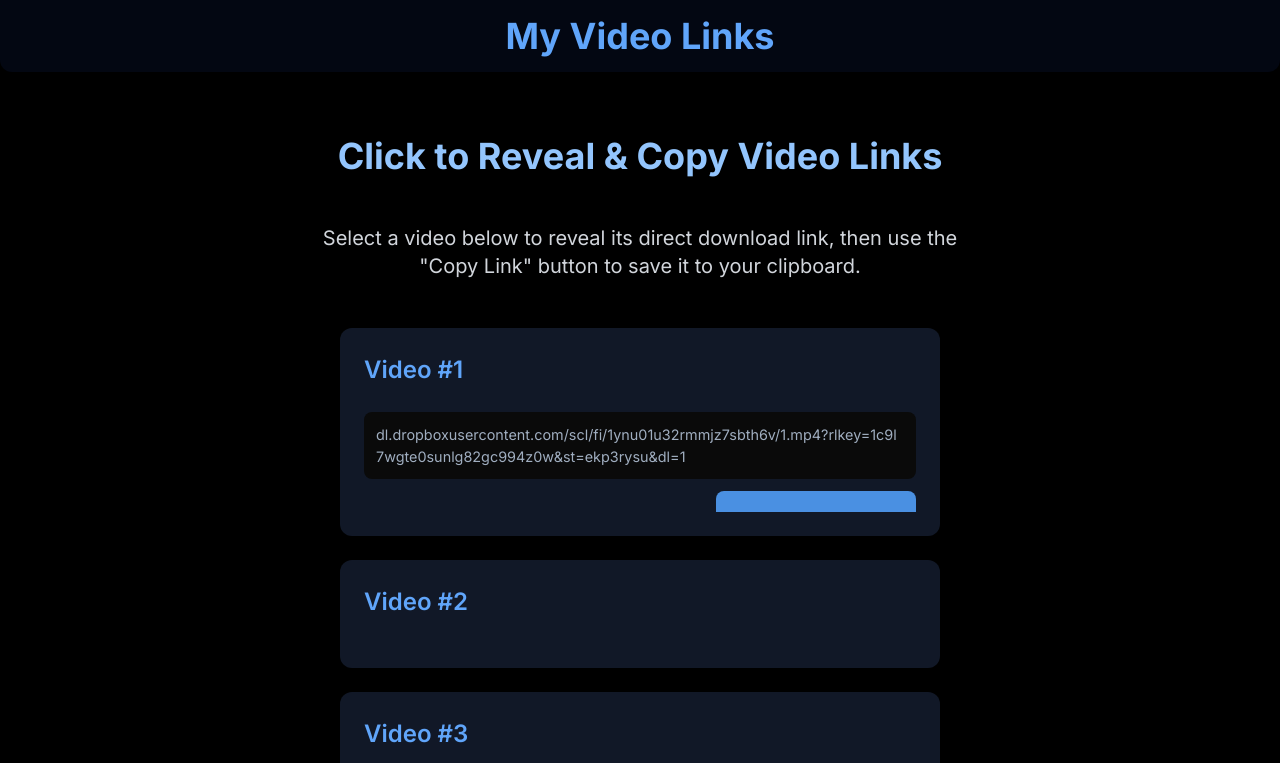
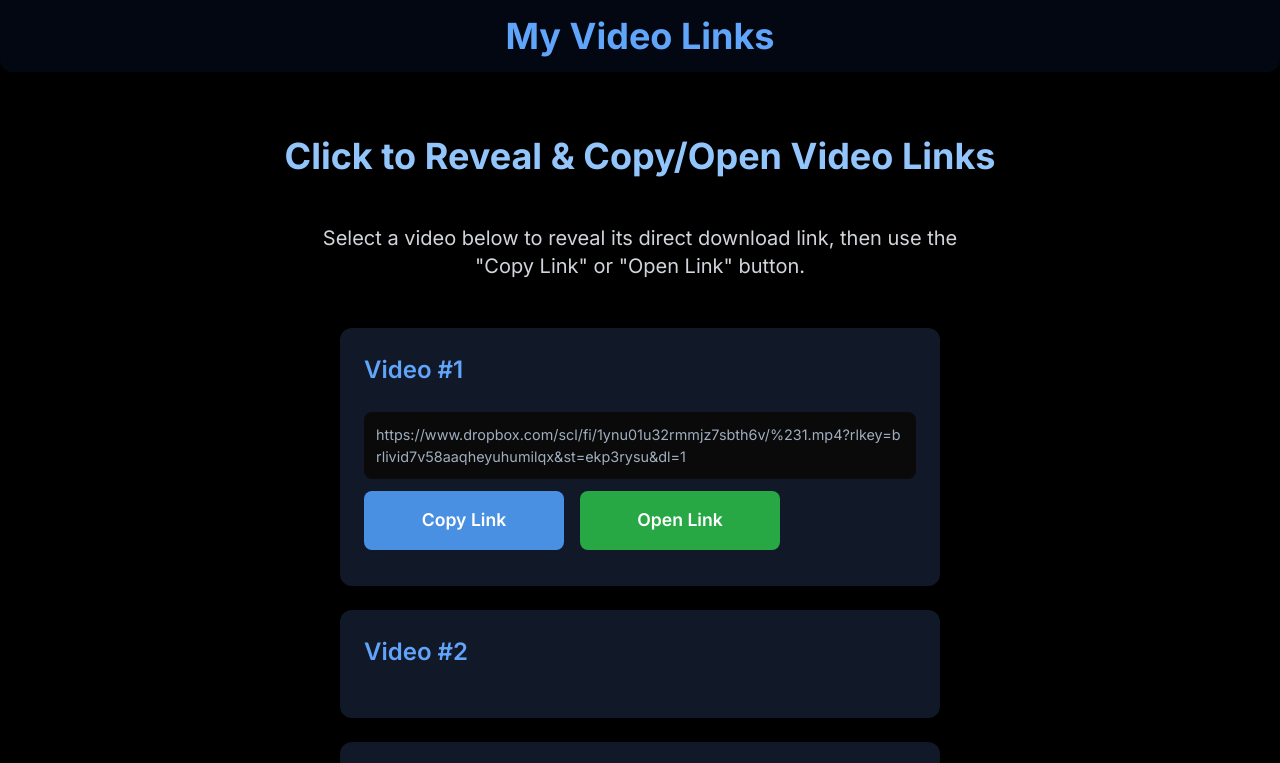
Before and after one commit to milkyway2069/C8YH77tuV78RF-UYIGV6787tigv6y, a plain HTML site: page index.html in a window 1280 px wide. Both pictures are taken after a click on the element 640 px from the left and 382 px from the top of the page. Shown: the top 763 px of the page. Drawn offline with nearby package versions, Linux system fonts and the light colour scheme.

Commit message:
Update index.html

```diff
--- a/index.html
+++ b/index.html
@@ -55,7 +55,7 @@
         }
         .link-container.active {
             opacity: 1;
-            max-height: 100px; /* Adjust as needed to fit content */
+            max-height: 150px; /* Adjusted to accommodate two buttons */
         }
         .link-text {
             background-color: #0a0a0a; /* Darker background for the link */
@@ -66,7 +66,13 @@
             word-break: break-all; /* Ensures URL wraps if too long */
             text-align: left;
         }
-        .copy-button {
+        .button-group {
+            display: flex;
+            gap: 1rem; /* Space between buttons */
+            width: 100%;
+            justify-end; /* Align buttons to the right */
+        }
+        .copy-button, .open-button {
             background-color: #4A90E2; /* Blue button */
             color: white;
             padding: 1rem 2rem; /* Made button bigger */
@@ -74,13 +80,19 @@
             font-weight: 600;
             cursor: pointer;
             transition: background-color 0.3s ease-in-out;
-            align-self: flex-end; /* Align button to the right within the flex column */
             font-size: 1.1rem; /* Slightly larger font */
-            width: 100%; /* Make button full width of its container */
+            flex-grow: 1; /* Allow buttons to grow */
             max-width: 200px; /* Limit max width for a nicer look on larger screens */
+            text-align: center; /* Center text within buttons */
         }
-        .copy-button:hover {
+        .copy-button:hover, .open-button:hover {
             background-color: #2A64B6; /* Darker blue on hover */
+        }
+        .open-button {
+            background-color: #28a745; /* Green for "Open Link" */
+        }
+        .open-button:hover {
+            background-color: #218838; /* Darker green on hover */
         }
         .copy-message {
             color: #48bb78; /* Green for success message */
@@ -105,9 +117,9 @@
     <main class="container mx-auto p-4 md:p-8">
 
         <section class="py-8 text-center">
-            <h2 class="text-4xl font-bold text-center mb-12 text-blue-300">Click to Reveal & Copy Video Links</h2>
+            <h2 class="text-4xl font-bold text-center mb-12 text-blue-300">Click to Reveal & Copy/Open Video Links</h2>
             <p class="text-xl text-gray-300 max-w-2xl mx-auto mb-12">
-                Select a video below to reveal its direct download link, then use the "Copy Link" button to save it to your clipboard.
+                Select a video below to reveal its direct download link, then use the "Copy Link" or "Open Link" button.
             </p>
             <div id="video-links-container" class="flex flex-col items-center space-y-6">
                 <!-- Video link cards will be dynamically loaded here by JavaScript -->
@@ -123,69 +135,68 @@
 
     <script>
         // IMPORTANT: Replace the 'downloadUrl' values below with your actual direct video links.
-        // Google Drive direct links (e.g., https://drive.google.com/uc?id=YOUR_FILE_ID&export=download) are often reliable.
-        // Dropbox 'scl/fi' links may still cause issues even with dl=1 if accessed directly in browser to download.
+        // Google Drive direct links (e.g., https://drive.google.com/uc?id=YOUR_FILE_ID&export=download) are often reliable for direct downloads.
+        // Dropbox 'scl/fi' links with &dl=1 often trigger downloads when opened in a new tab.
         const videosData = [
             {
                 id: 'video1',
                 name: 'Video #1',
-                downloadUrl: 'dl.dropboxusercontent.com/scl/fi/1ynu01u32rmmjz7sbth6v/1.mp4?rlkey=1c9l7wgte0sunlg82gc994z0w&st=ekp3rysu&dl=1'
+                downloadUrl: 'https://www.dropbox.com/scl/fi/1ynu01u32rmmjz7sbth6v/%231.mp4?rlkey=brlivid7v58aaqheyuhumilqx&st=ekp3rysu&dl=1'
             },
             {
                 id: 'video2',
                 name: 'Video #2',
-                downloadUrl: 'https://drive.google.com/uc?id=YOUR_GOOGLE_DRIVE_FILE_ID_2&export=download'
+                downloadUrl: 'https://www.dropbox.com/scl/fi/2nd_file_id/%232.mp4?rlkey=2nd_rlkey&st=2nd_st_key&dl=1'
             },
             {
                 id: 'video3',
                 name: 'Video #3',
-                downloadUrl: 'https://drive.google.com/uc?id=YOUR_GOOGLE_DRIVE_FILE_ID_3&export=download'
+                downloadUrl: 'https://www.dropbox.com/scl/fi/3rd_file_id/%233.mp4?rlkey=3rd_rlkey&st=3rd_st_key&dl=1'
             },
             {
                 id: 'video4',
                 name: 'Video #4',
-                downloadUrl: 'https://drive.google.com/uc?id=YOUR_GOOGLE_DRIVE_FILE_ID_4&export=download'
+                downloadUrl: 'https://www.dropbox.com/scl/fi/4th_file_id/%234.mp4?rlkey=4th_rlkey&st=4th_st_key&dl=1'
             },
             {
                 id: 'video5',
                 name: 'Video #5',
-                downloadUrl: 'https://drive.google.com/uc?id=YOUR_GOOGLE_DRIVE_FILE_ID_5&export=download'
+                downloadUrl: 'https://www.dropbox.com/scl/fi/5th_file_id/%235.mp4?rlkey=5th_rlkey&st=5th_st_key&dl=1'
             },
             {
                 id: 'video6',
                 name: 'Video #6',
-                downloadUrl: 'https://drive.google.com/uc?id=YOUR_GOOGLE_DRIVE_FILE_ID_6&export=download'
+                downloadUrl: 'https://www.dropbox.com/scl/fi/6th_file_id/%236.mp4?rlkey=6th_rlkey&st=6th_st_key&dl=1'
             },
             {
                 id: 'video7',
                 name: 'Video #7',
-                downloadUrl: 'https://drive.google.com/uc?id=YOUR_GOOGLE_DRIVE_FILE_ID_7&export=download'
+                downloadUrl: 'https://www.dropbox.com/scl/fi/7th_file_id/%237.mp4?rlkey=7th_rlkey&st=7th_st_key&dl=1'
             },
             {
                 id: 'video8',
                 name: 'Video #8',
-                downloadUrl: 'https://drive.google.com/uc?id=YOUR_GOOGLE_DRIVE_FILE_ID_8&export=download'
+                downloadUrl: 'https://www.dropbox.com/scl/fi/8th_file_id/%238.mp4?rlkey=8th_rlkey&st=8th_st_key&dl=1'
             },
             {
                 id: 'video9',
                 name: 'Video #9',
-                downloadUrl: 'https://drive.google.com/uc?id=YOUR_GOOGLE_DRIVE_FILE_ID_9&export=download'
+                downloadUrl: 'https://www.dropbox.com/scl/fi/9th_file_id/%239.mp4?rlkey=9th_rlkey&st=9th_st_key&dl=1'
             },
             {
                 id: 'video10',
                 name: 'Video #10',
-                downloadUrl: 'https://drive.google.com/uc?id=YOUR_GOOGLE_DRIVE_FILE_ID_10&export=download'
+                downloadUrl: 'https://www.dropbox.com/scl/fi/10th_file_id/%2310.mp4?rlkey=10th_rlkey&st=10th_st_key&dl=1'
             }
         ];
 
         document.addEventListener('DOMContentLoaded', () => {
             const videoLinksContainer = document.getElementById('video-links-container');
-            let activeLinkCard = null; // To keep track of the currently open card
+            let activeLinkContainer = null; // To keep track of the currently open link container
 
             // Function to copy text to clipboard
             function copyToClipboard(text, messageElement) {
-                // Using document.execCommand('copy') as navigator.clipboard.writeText()
-                // might be restricted in some iframe environments or for local file access.
+                // Using document.execCommand('copy') for broader compatibility
                 const tempInput = document.createElement('textarea');
                 tempInput.value = text;
                 document.body.appendChild(tempInput);
@@ -226,7 +237,10 @@
                     <h3>${video.name}</h3>
                     <div class="link-container">
                         <span class="link-text">${video.downloadUrl}</span>
-                        <button class="copy-button">Copy Link</button>
+                        <div class="button-group">
+                            <button class="copy-button">Copy Link</button>
+                            <button class="open-button">Open Link</button>
+                        </div>
                         <span class="copy-message"></span>
                     </div>
                 `;
@@ -235,23 +249,30 @@
                 const linkContainer = videoCard.querySelector('.link-container');
                 const linkText = videoCard.querySelector('.link-text');
                 const copyButton = videoCard.querySelector('.copy-button');
+                const openButton = videoCard.querySelector('.open-button');
                 const copyMessage = videoCard.querySelector('.copy-message');
 
                 videoCard.addEventListener('click', () => {
                     // Close the currently active card if it's different from the clicked one
-                    if (activeLinkCard && activeLinkCard !== linkContainer) {
-                        activeLinkCard.classList.remove('active');
-                        activeLinkCard.parentNode.querySelector('.copy-message').classList.remove('show'); // Hide message of previous card
+                    if (activeLinkContainer && activeLinkContainer !== linkContainer) {
+                        activeLinkContainer.classList.remove('active');
+                        activeLinkContainer.querySelector('.copy-message').classList.remove('show'); // Hide message of previous card
                     }
 
                     // Toggle active class on the clicked card's link container
                     linkContainer.classList.toggle('active');
-                    activeLinkCard = linkContainer.classList.contains('active') ? linkContainer : null;
+                    activeLinkContainer = linkContainer.classList.contains('active') ? linkContainer : null;
                 });
 
                 copyButton.addEventListener('click', (event) => {
                     event.stopPropagation(); // Prevent card from toggling when button is clicked
                     copyToClipboard(linkText.textContent, copyMessage);
+                });
+
+                openButton.addEventListener('click', (event) => {
+                    event.stopPropagation(); // Prevent card from toggling when button is clicked
+                    // This will open the link in a new tab, which should trigger the download.
+                    window.open(linkText.textContent, '_blank');
                 });
             });
         });
```
